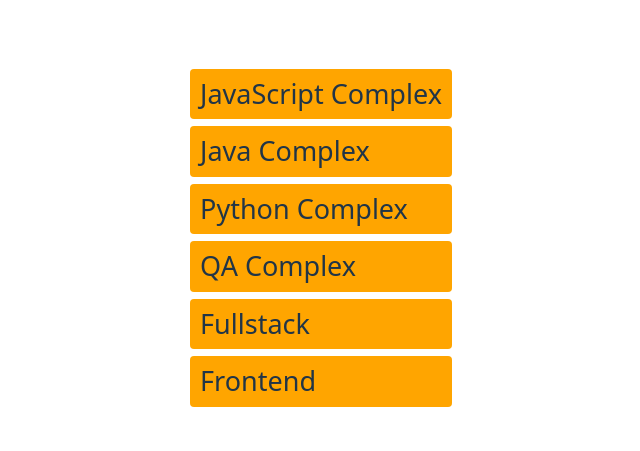
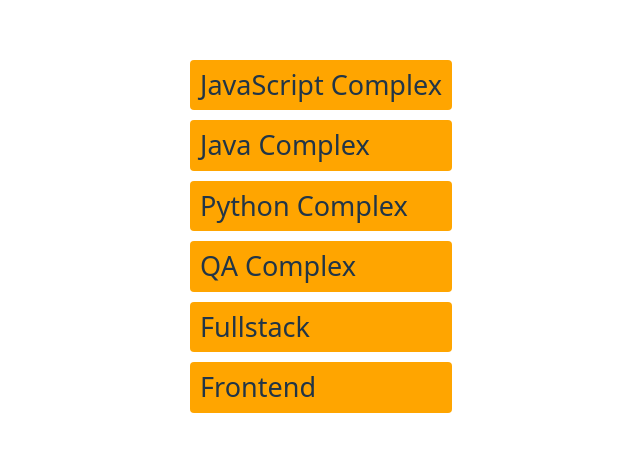
Before and after one commit to zoriana668/my-react-2026, a React (Vite) app: page / in a window 1280 px wide. Shown: the part 159-610 px from the top of the page, without its empty margins (319-959 px from the left). Built offline with nearby package versions, Linux system fonts and the light colour scheme.

Commit message:
final commit for task 1

```diff
--- a/src/App.css
+++ b/src/App.css
@@ -10,7 +10,7 @@ li {
   font-size: 27px;
   color: #213547;
   background-color: orange;
-  margin-bottom: 7px;
+  margin-bottom: 10px;
   border-radius: 4px;
   padding: 5px 10px;
 }
```
